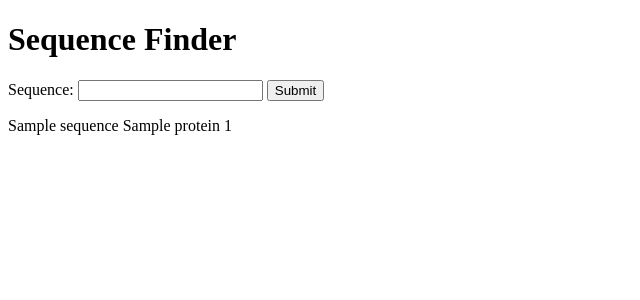
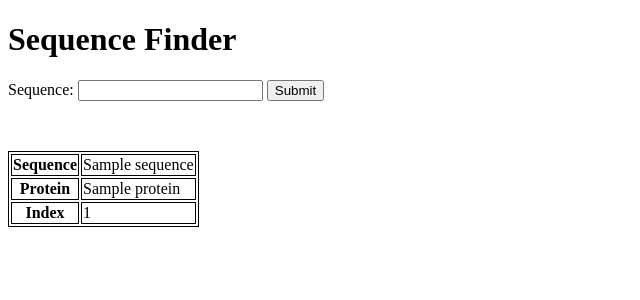
Before and after one commit to lbialik/ginkgo_challenge, a Django app: template sequence_matcher/templates/sequence_matcher.html in a window 1280 px wide. Shown: the top 300 px of the page, without its empty margins (0-640 px from the left). Run offline with Django 3.2, Linux system fonts and the light colour scheme; the template is opened without the code that fills it: most values are stand-ins (such as "Sample title", 1, 10 or a date in 2020); data that the repository does not hold is empty.

Commit message:
display results in tables

```diff
--- a/sequence_matcher/templates/sequence_matcher.html
+++ b/sequence_matcher/templates/sequence_matcher.html
@@ -3,6 +3,11 @@
 <head>
     <meta charset="UTF-8">
     <title>Sequence Finder</title>
+    <style>
+        table, th, td {
+          border: 1px solid black;
+        }
+    </style>
 </head>
 <body>
     <h1>Sequence Finder</h1>
@@ -13,11 +18,21 @@
     </form>
     <p>
         {% for sequence in sequences %}
-            <p>
-            {{ sequence.title}}
-            {{ sequence.protein }}
-            {{ sequence.index }}
-            </p>
+            <br/>
+            <table>
+                <tr>
+                    <th>Sequence</th>
+                    <td>{{ sequence.title}}</td>
+                </tr>
+                <tr>
+                    <th>Protein</th>
+                    <td>{{ sequence.protein }}</td>
+                </tr>
+                <tr>
+                    <th>Index</th>
+                    <td>{{ sequence.index }}</td>
+                </tr>
+            </table>
         {% endfor %}
     </p>
 </body>
```
